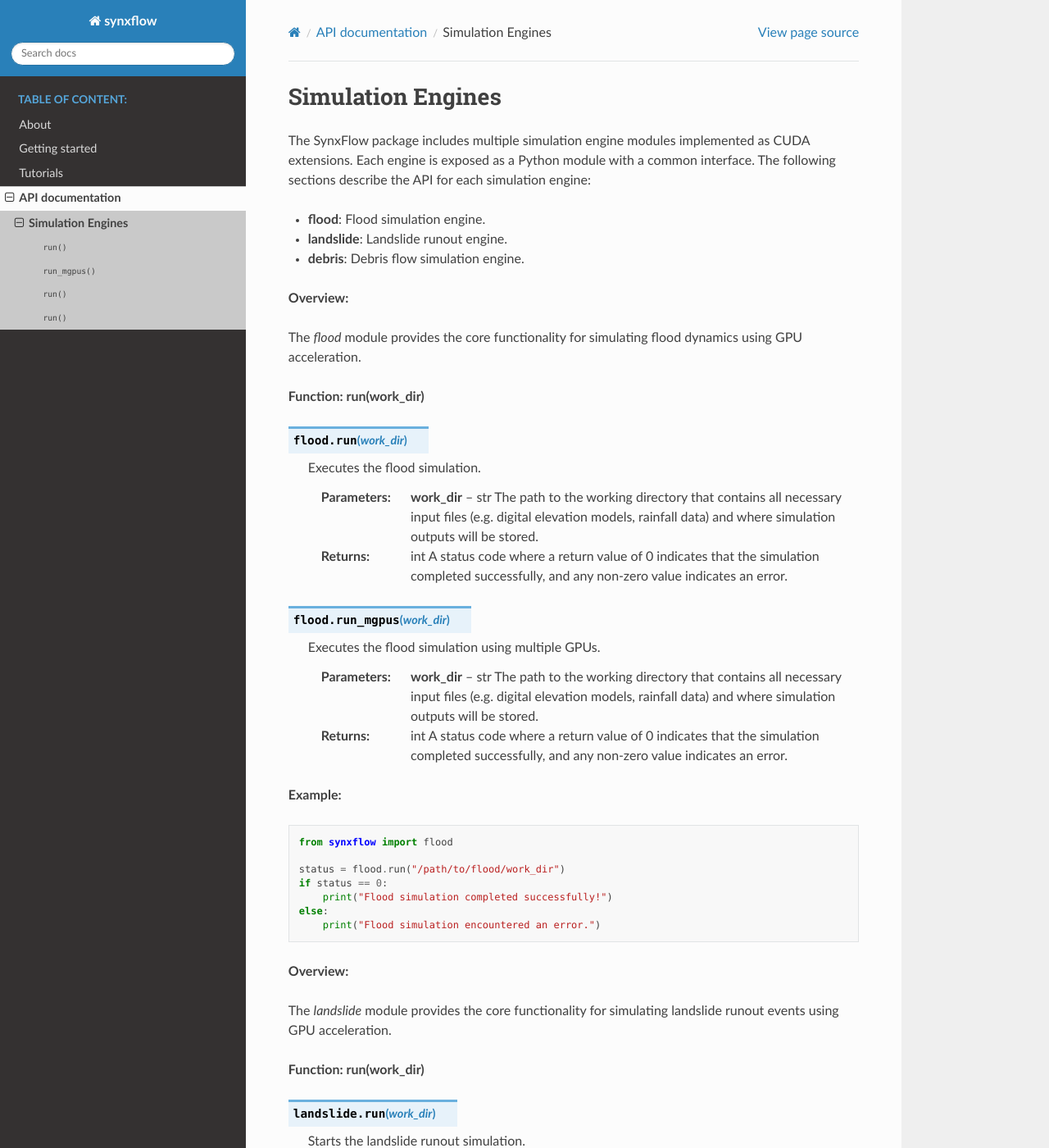
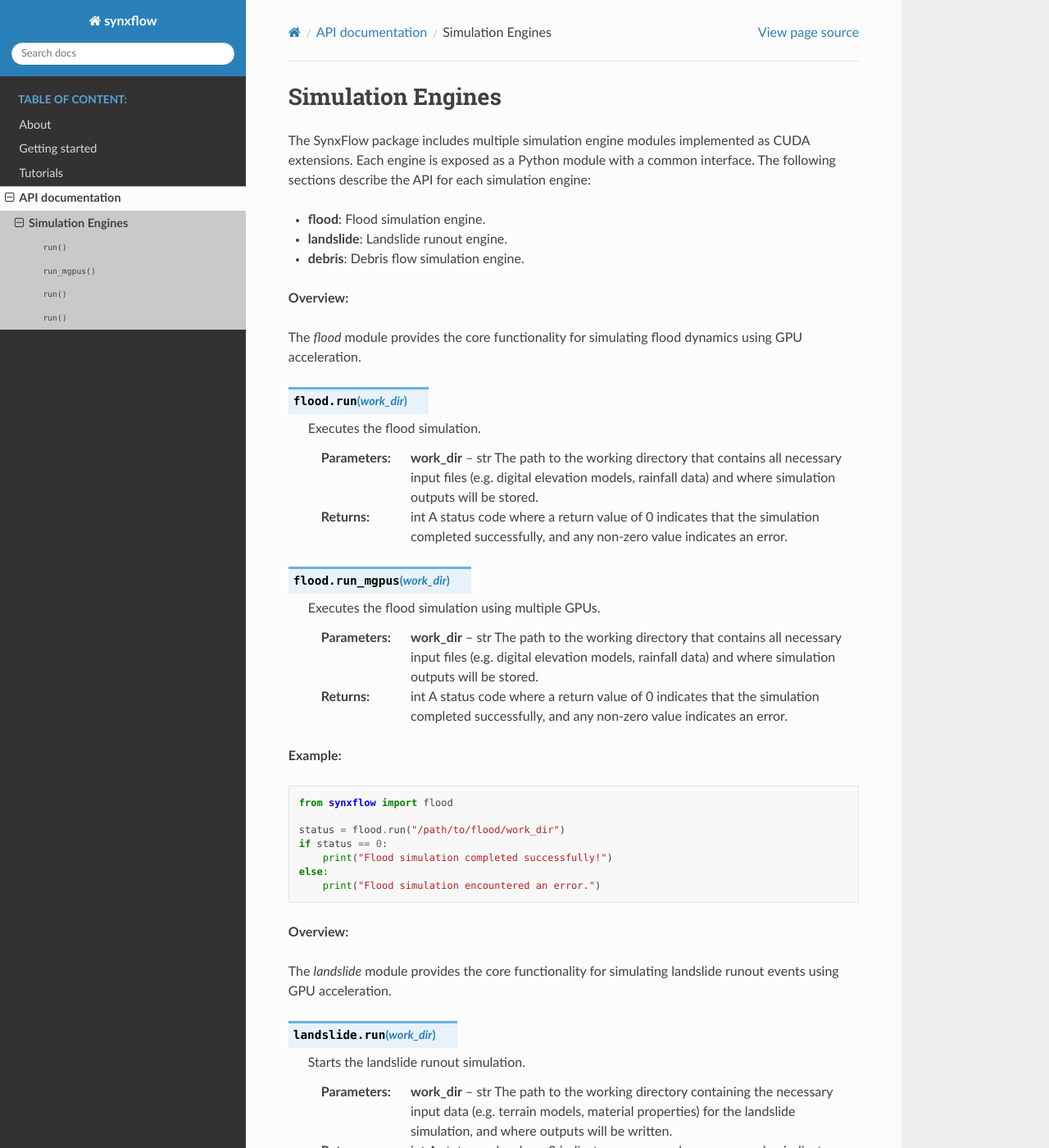
Before and after one commit to SynxFlow/SynxFlow, a Sphinx documentation site: the page built from docs/source/Modules/engines.rst, in a window 1280 px wide and 1400 px high. Shown: the whole window at 82% size. Built offline with Sphinx 7.4.7 and the Read the Docs theme 3.1.0, drawn with Linux system fonts in a browser that asks for light colours; some of the changed text lies outside the part shown.

Commit message:
fix small issues with doc

```diff
--- a/docs/source/Modules/engines.rst
+++ b/docs/source/Modules/engines.rst
@@ -16,7 +16,6 @@ the API for each simulation engine:
 
    The *flood* module provides the core functionality for simulating flood dynamics using GPU acceleration.
 
-   **Function: run(work_dir)**
 
    .. py:function:: run(work_dir)
 
@@ -59,8 +58,6 @@ the API for each simulation engine:
 
    The *landslide* module provides the core functionality for simulating landslide runout events using GPU acceleration.
 
-   **Function: run(work_dir)**
-
    .. py:function:: run(work_dir)
 
       Starts the landslide runout simulation.
@@ -91,8 +88,6 @@ the API for each simulation engine:
    The *debris* module provides the core functionality for running debris flow simulations using GPU acceleration.
    It is optimized for high-performance computation and is designed for multi-hazard risk assessments.
 
-   **Function: run(work_dir)**
-
    .. py:function:: run(work_dir)
 
       Executes the debris flow simulation.
```
Also changed, not shown: README.md (+2 -2 lines).
